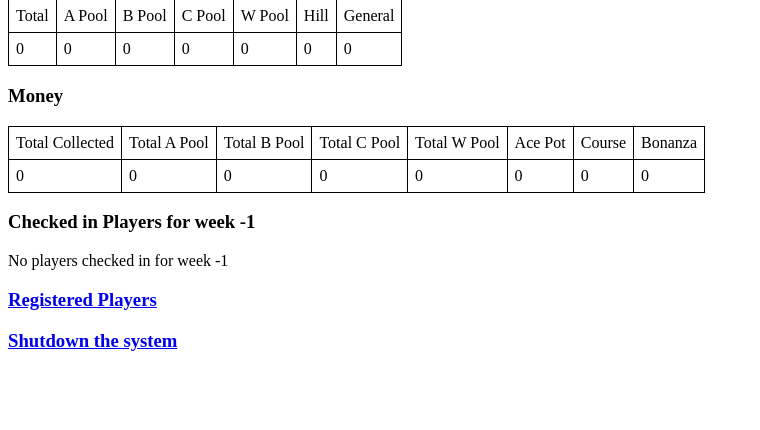
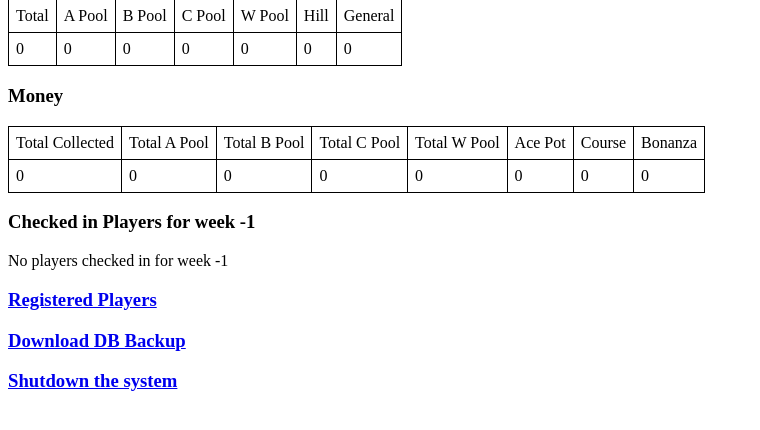
Before and after one commit to ts52/dg_league_in_a_box, a PHP site: page /admin/index.php in a window 1280 px wide. Shown: the part 288-718 px from the top of the page, without its empty margins (0-760 px from the left). Run offline with PHP 8.4, Linux system fonts and the light colour scheme; data that the repository does not hold is empty.

Commit message:
added link for db backup

```diff
--- a/admin/index.php
+++ b/admin/index.php
@@ -397,6 +397,7 @@
 
 <h3><a href="registered_players.php">Registered Players</a></h3>
 
+<?php print "<h3><a href=\"$db_file\">Download DB Backup</a></h3>\n"; ?>
 <h3><a href="shutdown.php">Shutdown the system</a></h3>
 </body>
 </html>
```
